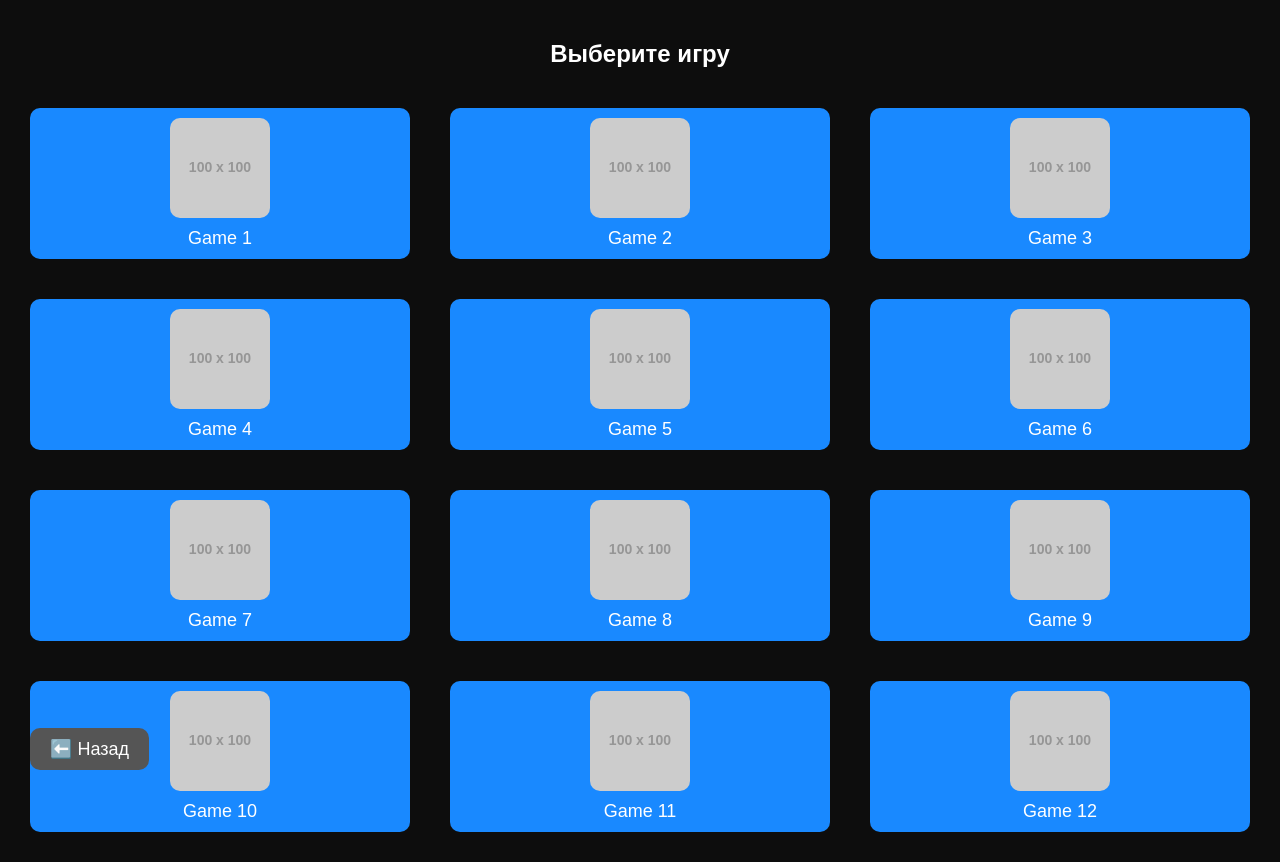
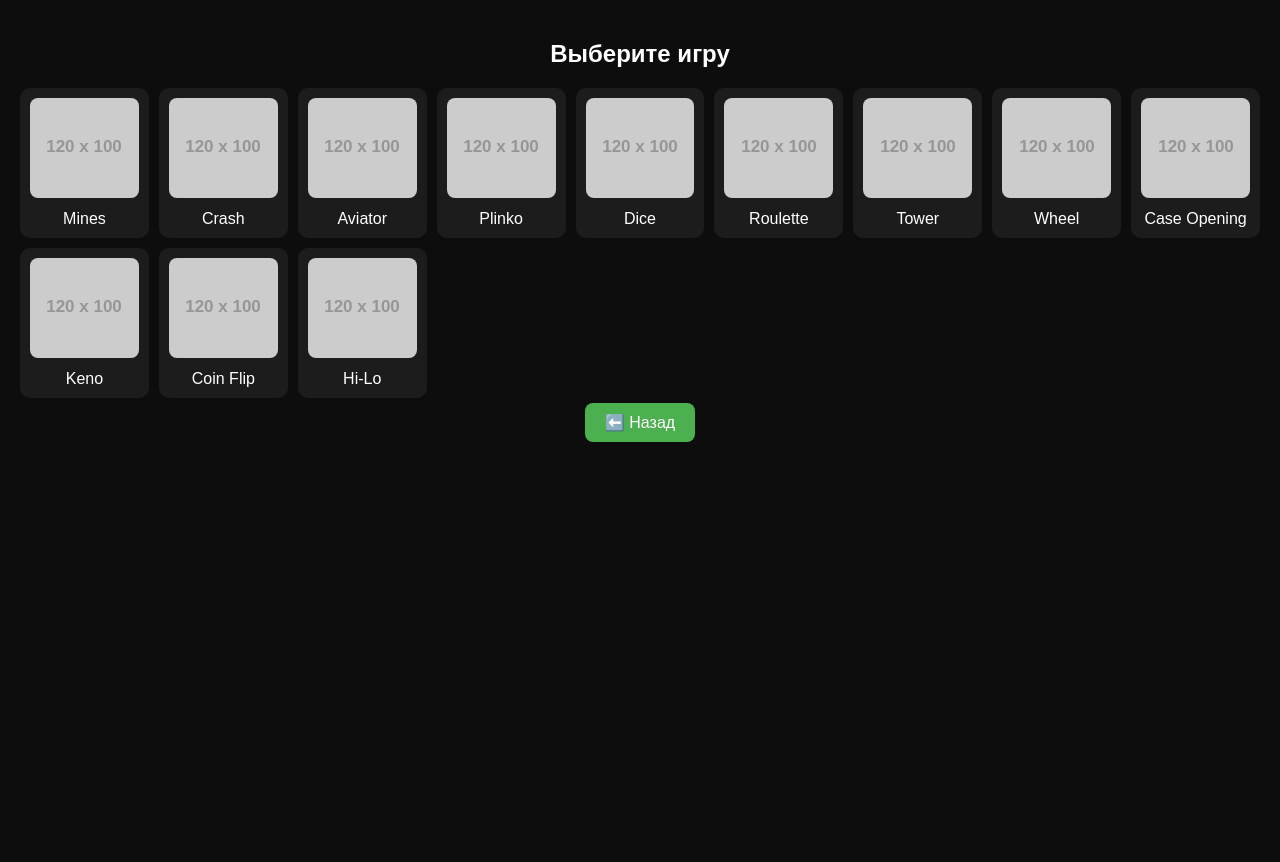
Before and after one commit to sasi467/mines-webapp, a plain HTML site: page index.html in a window 1280 px wide. Both pictures are taken after a click on the button "🇷🇺 Русский". After the commit the page ends 800 px from the top, so only its background shows below. Drawn offline with Linux system fonts and the light colour scheme; placeholder pictures from the web are drawn by us.

Commit message:
Update index.html

```diff
--- a/index.html
+++ b/index.html
@@ -3,7 +3,7 @@
 <head>
   <meta charset="UTF-8" />
   <meta name="viewport" content="width=device-width, initial-scale=1.0" />
-  <title>Mini Games</title>
+  <title>Game Signals</title>
   <style>
     body {
       margin: 0;
@@ -13,116 +13,126 @@
       text-align: center;
       padding: 20px;
     }
-    .lang-select button,
-    .game-button,
-    .back-button {
-      padding: 10px 20px;
+    .lang-select, .back-button {
       margin: 10px;
-      font-size: 18px;
-      border: none;
-      border-radius: 10px;
-      cursor: pointer;
-    }
-    .lang-select {
-      margin-top: 50px;
     }
     .game-grid {
       display: grid;
-      grid-template-columns: repeat(3, 1fr);
-      gap: 20px;
-      margin-top: 30px;
+      grid-template-columns: repeat(auto-fit, minmax(120px, 1fr));
+      gap: 10px;
+      margin-top: 20px;
     }
-    .game-button {
-      background-color: #1989ff;
-      color: #fff;
-      display: flex;
-      flex-direction: column;
-      align-items: center;
+    .game-card {
+      background: #1c1c1c;
+      border-radius: 10px;
+      padding: 10px;
+      cursor: pointer;
     }
-    .game-button img {
-      width: 100px;
+    .game-card img {
+      width: 100%;
       height: 100px;
       object-fit: cover;
-      margin-bottom: 10px;
-      border-radius: 10px;
+      border-radius: 8px;
     }
-    .hidden {
-      display: none;
+    .game-card p {
+      margin: 8px 0 0;
     }
-    .back-button {
-      background-color: #555;
-      color: #fff;
-      position: fixed;
-      bottom: 20px;
-      left: 20px;
+    .button {
+      background-color: #4CAF50;
+      border: none;
+      color: white;
+      padding: 10px 20px;
+      font-size: 16px;
+      border-radius: 8px;
+      margin: 5px;
+      cursor: pointer;
     }
+    .hidden { display: none; }
   </style>
 </head>
 <body>
-  <div id="languageSelect" class="lang-select">
+  <div id="languageSelector">
     <h2>👋 Please choose your language:</h2>
-    <button onclick="setLang('ru')">🇷🇺 Русский</button>
-    <button onclick="setLang('en')">🇬🇧 English</button>
-    <button onclick="setLang('es')">🇪🇸 Español</button>
+    <button class="button" onclick="setLang('ru')">🇷🇺 Русский</button>
+    <button class="button" onclick="setLang('en')">🇬🇧 English</button>
+    <button class="button" onclick="setLang('es')">🇪🇸 Español</button>
   </div>
 
-  <div id="gameMenu" class="hidden">
-    <h2 id="gameMenuTitle">Choose a game</h2>
-    <div class="game-grid">
-      <button class="game-button" onclick="enterGame(1)"><img src="https://via.placeholder.com/100" alt="Game 1"><span>Game 1</span></button>
-      <button class="game-button" onclick="enterGame(2)"><img src="https://via.placeholder.com/100" alt="Game 2"><span>Game 2</span></button>
-      <button class="game-button" onclick="enterGame(3)"><img src="https://via.placeholder.com/100" alt="Game 3"><span>Game 3</span></button>
-      <button class="game-button" onclick="enterGame(4)"><img src="https://via.placeholder.com/100" alt="Game 4"><span>Game 4</span></button>
-      <button class="game-button" onclick="enterGame(5)"><img src="https://via.placeholder.com/100" alt="Game 5"><span>Game 5</span></button>
-      <button class="game-button" onclick="enterGame(6)"><img src="https://via.placeholder.com/100" alt="Game 6"><span>Game 6</span></button>
-      <button class="game-button" onclick="enterGame(7)"><img src="https://via.placeholder.com/100" alt="Game 7"><span>Game 7</span></button>
-      <button class="game-button" onclick="enterGame(8)"><img src="https://via.placeholder.com/100" alt="Game 8"><span>Game 8</span></button>
-      <button class="game-button" onclick="enterGame(9)"><img src="https://via.placeholder.com/100" alt="Game 9"><span>Game 9</span></button>
-      <button class="game-button" onclick="enterGame(10)"><img src="https://via.placeholder.com/100" alt="Game 10"><span>Game 10</span></button>
-      <button class="game-button" onclick="enterGame(11)"><img src="https://via.placeholder.com/100" alt="Game 11"><span>Game 11</span></button>
-      <button class="game-button" onclick="enterGame(12)"><img src="https://via.placeholder.com/100" alt="Game 12"><span>Game 12</span></button>
-    </div>
-    <button class="back-button" onclick="goBackToLang()">⬅️ Back</button>
+  <div id="gameSelector" class="hidden">
+    <h2 id="selectGameText">Select a Game</h2>
+    <div class="game-grid" id="games"></div>
+    <button class="button" onclick="goBackToLang()" id="backToLang">⬅️ Back</button>
   </div>
 
-  <div id="gameView" class="hidden">
-    <h2 id="gameTitle">Game Placeholder</h2>
-    <p>This is a placeholder for the selected game.</p>
-    <button class="back-button" onclick="goBackToMenu()">⬅️ Back</button>
+  <div id="gameUI" class="hidden">
+    <h2 id="gameTitle">Game</h2>
+    <div class="promo">PROMO: LISAM</div>
+    <div id="signalOutput"></div>
+    <button class="button" onclick="generateSignal()" id="signalBtn">Get Signal</button>
+    <button class="button" onclick="goBackToGames()" id="backToGames">⬅️ Back</button>
   </div>
 
   <script>
     let lang = 'en';
+    const games = [
+      'Mines', 'Crash', 'Aviator', 'Plinko', 'Dice', 'Roulette',
+      'Tower', 'Wheel', 'Case Opening', 'Keno', 'Coin Flip', 'Hi-Lo'
+    ];
+
     const translations = {
-      en: { menu: "Choose a game", back: "⬅️ Back", placeholder: "This is a placeholder for the selected game." },
-      ru: { menu: "Выберите игру", back: "⬅️ Назад", placeholder: "Заглушка для выбранной игры." },
-      es: { menu: "Elige un juego", back: "⬅️ Atrás", placeholder: "Marcador de posición para el juego seleccionado." }
+      en: { selectGame: 'Select a Game', signal: 'Get Signal', back: '⬅️ Back', chance: 'Chance' },
+      ru: { selectGame: 'Выберите игру', signal: 'Получить сигнал', back: '⬅️ Назад', chance: 'Шанс' },
+      es: { selectGame: 'Selecciona un juego', signal: 'Obtener señal', back: '⬅️ Atrás', chance: 'Probabilidad' }
     };
 
     function setLang(selected) {
       lang = selected;
-      document.getElementById("languageSelect").classList.add("hidden");
-      document.getElementById("gameMenu").classList.remove("hidden");
-      document.getElementById("gameMenuTitle").innerText = translations[lang].menu;
-      document.querySelectorAll(".back-button").forEach(btn => btn.innerText = translations[lang].back);
+      document.getElementById('languageSelector').classList.add('hidden');
+      document.getElementById('gameSelector').classList.remove('hidden');
+      updateTexts();
     }
 
-    function enterGame(id) {
-      document.getElementById("gameMenu").classList.add("hidden");
-      document.getElementById("gameView").classList.remove("hidden");
-      document.getElementById("gameTitle").innerText = `Game ${id}`;
-      document.querySelector("#gameView p").innerText = translations[lang].placeholder;
+    function updateTexts() {
+      document.getElementById('selectGameText').innerText = translations[lang].selectGame;
+      document.getElementById('backToLang').innerText = translations[lang].back;
+      document.getElementById('signalBtn').innerText = translations[lang].signal;
+      document.getElementById('backToGames').innerText = translations[lang].back;
     }
 
     function goBackToLang() {
-      document.getElementById("languageSelect").classList.remove("hidden");
-      document.getElementById("gameMenu").classList.add("hidden");
+      document.getElementById('gameSelector').classList.add('hidden');
+      document.getElementById('languageSelector').classList.remove('hidden');
     }
 
-    function goBackToMenu() {
-      document.getElementById("gameView").classList.add("hidden");
-      document.getElementById("gameMenu").classList.remove("hidden");
+    function goBackToGames() {
+      document.getElementById('gameUI').classList.add('hidden');
+      document.getElementById('gameSelector').classList.remove('hidden');
     }
+
+    function generateSignal() {
+      const coef = (Math.random() * 100).toFixed(2);
+      const chance = (80 + Math.random() * 15).toFixed(1);
+      document.getElementById('signalOutput').innerHTML =
+        `<div style="font-size:2em;margin:10px 0;">${coef}x</div><div>${translations[lang].chance}: ${chance}%</div>`;
+    }
+
+    function selectGame(game) {
+      document.getElementById('gameSelector').classList.add('hidden');
+      document.getElementById('gameUI').classList.remove('hidden');
+      document.getElementById('gameTitle').innerText = game;
+      document.getElementById('signalOutput').innerHTML = '';
+    }
+
+    window.onload = () => {
+      const gameContainer = document.getElementById('games');
+      games.forEach(game => {
+        const card = document.createElement('div');
+        card.className = 'game-card';
+        card.innerHTML = `<img src="https://via.placeholder.com/120x100?text=${game}"><p>${game}</p>`;
+        card.onclick = () => selectGame(game);
+        gameContainer.appendChild(card);
+      });
+    };
   </script>
 </body>
 </html>
```
